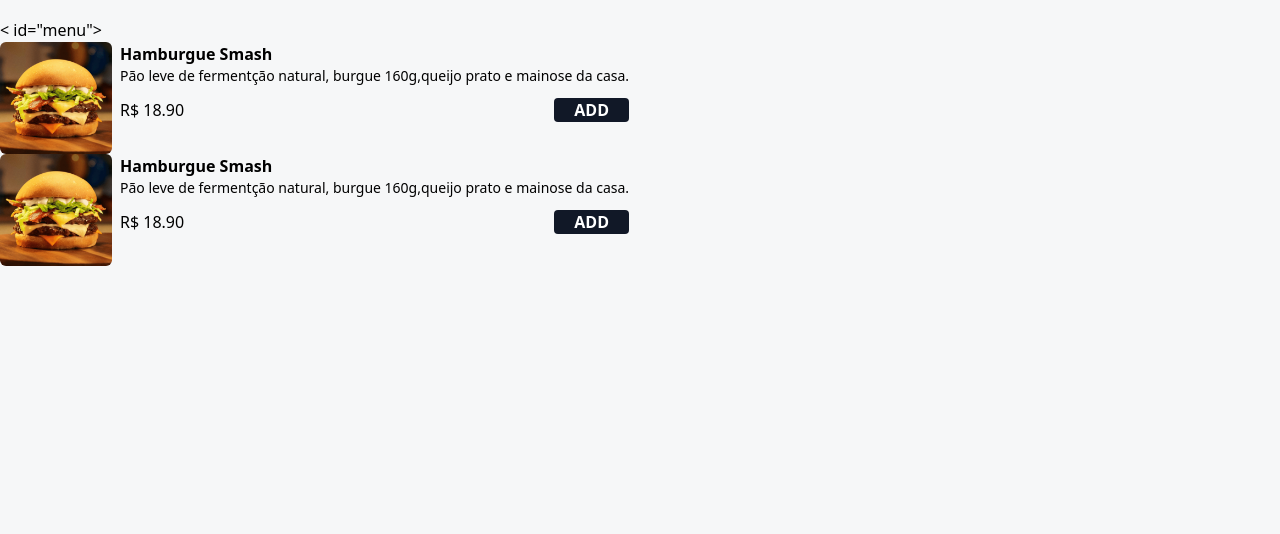
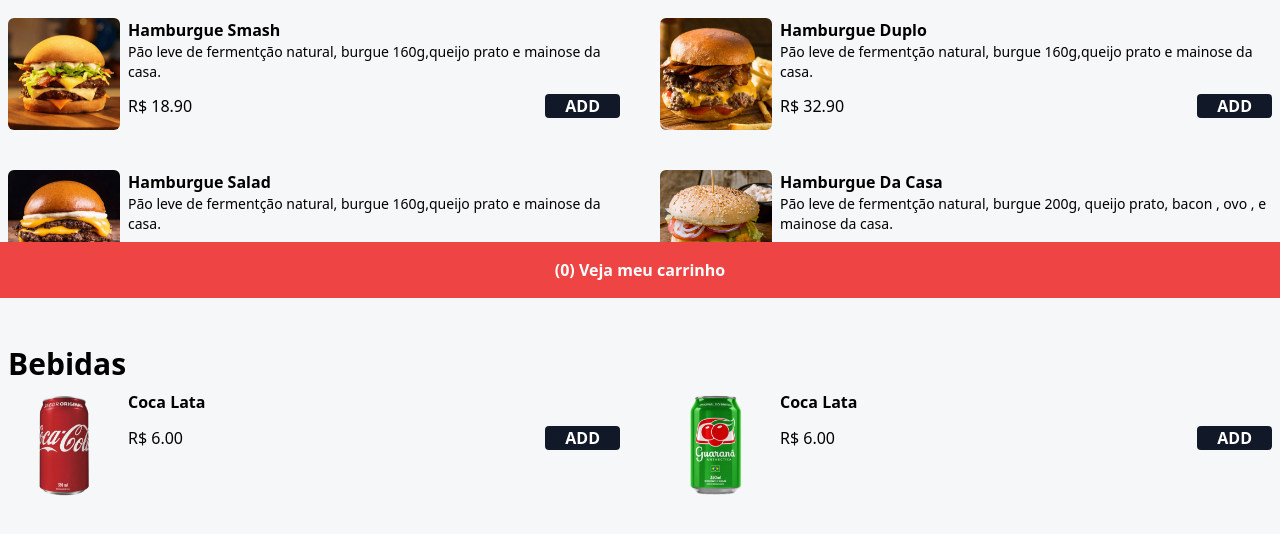
Before and after one commit to DevCassioNascimento/Burgue, a website: page index.html in a window 1280 px wide. Shown: the part 502-1036 px from the top of the page. Before the commit the page ends 800 px from the top, so only its background shows below. Drawn offline with nearby package versions, Linux system fonts and the light colour scheme.

Commit message:
modal e cart com javascript

```diff
--- a/index.html
+++ b/index.html
@@ -29,9 +29,10 @@
    <h2 class="text-4xl  font-bold text-center mt-9 mb-6">Confira o nosso Cardapio</h2>
 
    <!--Inicio Menu-->
-   < id="menu">
+   <div id="menu">
 
-    <main class="grid grid-cols-1">
+    <main class="grid grid-cols-1 md:grid-cols-2 gap-7 md:gap-10 mx-auto max-w-7xl px-2 mb-16">
+
         <!--Inicio Produto item-->
         <div class="flex gap-2">
             <img
@@ -39,8 +40,6 @@
                 alt="Hamburgue smach"
                 class="w-28 h-28 rounded-md hover:scale-110 hover:rotate-6 duration-300"
             />
-
-
         <div >
             <p class="font-bold">Hamburgue Smash</p>
             <p class="text-sm">Pão leve de fermentção natural, burgue 160g,queijo prato e mainose da casa.</p>
@@ -60,22 +59,22 @@
 
         <!--Produto2 Inicio-->
 
-        <div class="flex gap-2">
+        <div class="flex gap-2 ">
             <img
-            src="./img/hamb-1.png"
-            alt="Hamburgue smach"
+            src="./img/hamb-2.png"
+            alt="Hamburgue Duplo"
             class="w-28 h-28 rounded-md hover:scale-110 hover:rotate-6 duration-300"
             />
 
 
         <div >
-            <p class="font-bold">Hamburgue Smash</p>
+            <p class="font-bold">Hamburgue Duplo</p>
             <p class="text-sm">Pão leve de fermentção natural, burgue 160g,queijo prato e mainose da casa.</p>
             <div class="flex items-center gap-2 justify-between mt-3">
-                <p>R$ 18.90</p>
+                <p>R$ 32.90</p>
                 <button class="bg-gray-900 px-5 rounded add-to-cart-btn"
-                        data-name="Hamburgue Smash"
-                        data-price="18.90"
+                        data-name="Hamburgue Duplo"
+                        data-price="32.90"
                 >
                     <p class=" font-bold text-white">ADD</p>
                 </button>
@@ -85,10 +84,168 @@
 
      <!--Produto2 Fim-->
 
+
+      <!--Produto3 Inicio-->
+
+      <div class="flex gap-2 ">
+        <img
+        src="./img/hamb-3.png"
+        alt="Hamburgue Salad"
+        class="w-28 h-28 rounded-md hover:scale-110 hover:rotate-6 duration-300"
+        />
+
+
+    <div >
+        <p class="font-bold">Hamburgue Salad</p>
+        <p class="text-sm">Pão leve de fermentção natural, burgue 160g,queijo prato e mainose da casa.</p>
+        <div class="flex items-center gap-2 justify-between mt-3">
+            <p>R$ 32.90</p>
+            <button class="bg-gray-900 px-5 rounded add-to-cart-btn"
+                    data-name="Hamburgue Salad"
+                    data-price="32.90"
+            >
+                <p class=" font-bold text-white">ADD</p>
+            </button>
+        </div>
+    </div>
+ </div>
+
+ <!--Produto3 Fim-->
+
+
+ <!--Produto4 Inicio-->
+
+ <div class="flex gap-2 ">
+    <img
+    src="./img/hamb-4.png"
+    alt="Hamburgue Da Casa"
+    class="w-28 h-28 rounded-md hover:scale-110 hover:rotate-6 duration-300"
+    />
+
+
+<div >
+    <p class="font-bold">Hamburgue Da Casa</p>
+    <p class="text-sm">Pão leve de fermentção natural, burgue 200g, queijo prato, bacon , ovo , e mainose da casa.</p>
+    <div class="flex items-center gap-2 justify-between mt-3">
+        <p>R$ 32.90</p>
+        <button class="bg-gray-900 px-5 rounded add-to-cart-btn"
+                data-name="Hamburgue Da Casa"
+                data-price="35.90"
+        >
+            <p class=" font-bold text-white">ADD</p>
+        </button>
+    </div>
+</div>
+</div>
+
+<!--Produto4 Fim-->
+
     </main>
 
+   <div class="mx-auto px-2 my-2 max-w max-w-7xl">
+    <h2 class="font-bold text-3xl">
+        Bebidas
+    </h2>
+   </div>
+
+ <!--grid Bebidas-->
+   <div class="grid grid-cols-1 md:grid-cols-2 gap-7 md:gap-10 mx-auto max-w-7xl px-2 mb-16" id="menu">
+
+    <!--Bebida 1 Inicio-->
+
+ <div class="flex gap-2 w-full">
+    <img
+    src="./img/refri-1.png"
+    alt="Coca Lata"
+    class="w-28 h-28 rounded-md hover:scale-110 hover:rotate-6 duration-300"
+    />
 
 
+<div class="w-full" >
+    <p class="font-bold">Coca Lata</p>
+    <div class="flex items-center gap-2 justify-between mt-3">
+        <p>R$ 6.00</p>
+        <button class="bg-gray-900 px-5 rounded add-to-cart-btn"
+                data-name="Coca Lata"
+                data-price="6.00"
+        >
+            <p class=" font-bold text-white">ADD</p>
+        </button>
+    </div>
+</div>
+</div>
+
+<!--Bebida1 Fim-->
+
+ <!--Bebida 2 Inicio-->
+
+ <div class="flex gap-2 w-full">
+    <img
+    src="./img/refri-2.png"
+    alt=" Lata"
+    class="w-28 h-28 rounded-md hover:scale-110 hover:rotate-6 duration-300"
+    />
+
+
+<div class="w-full" >
+    <p class="font-bold">Coca Lata</p>
+    <div class="flex items-center gap-2 justify-between mt-3">
+        <p>R$ 6.00</p>
+        <button class="bg-gray-900 px-5 rounded add-to-cart-btn"
+                data-name="Coca Lata"
+                data-price="6.00"
+        >
+            <p class=" font-bold text-white">ADD</p>
+        </button>
+    </div>
+</div>
+</div>
+
+
+<!--Bebida2 Fim-->
+
+   </div>
+
+
+   </div>
+
+   <div class="bg-black/60 w-full h-full fixed top-0 left-0 z-[99]   items-center justify-center hidden "
+    id="cart-modal">
+
+     <div class="bg-white p-5 rounded-md min-w-[90%] md:min-w-[600px]">
+        <h2 class="text-center  font-bold text-2xl mb-2">Meu carrinho</h2>
+
+        <div id="cart-items" class="flex justify-between mb-2 flex-col "></div>
+
+        <p class="font-bold">Total: <span id="cart-total">0.00</span></p>
+        <p class="font-bold mt-4">Endereço de entrega</p>
+        <input
+            type="text"
+            placeholder="Digite o Seu Endereço"
+            class="w-full border-2 p-1 rounded my-1"
+            id="address"
+        />
+        <p class="text-red-500 hidden" id="address-warn">Digite seu endereço completo</p>
+
+        <div class="flex items-center justify-between mt-5 w-full">
+            <button id="close-modal-btn">Fechar</button>
+            <button id="checkout-btn" class="bg-green-500 text-white px-4 py-1 rounded">Finalizar pedido</button>
+        </div>
+
+     </div>
+
+   </div>
+
+   <footer class=" w-full bg-red-500 fixed bottom-0 z-40 text-center items-center justify-center py-4 " >
+    <button class=" gap-2 text-white font-bold"
+            id="cart-btn">
+        (<span id="cart-count">0</span>)
+        Veja meu carrinho
+    </button>
+
+   </footer>
+
+   <script src="script.js"></script>
 
 </body>
 </html>
--- /dev/null
+++ b/script.js
@@ -0,0 +1,58 @@
+const menu = document.getElementById ("menu");
+const cartBtn = document.getElementById ("cart-btn");
+const cartModal = document.getElementById ("cart-modal");
+const cartItemsContainer = document.getElementById ("cart-items");
+const cartTotal = document.getElementById ("cart-total");
+const checkoutBtn = document.getElementById ("checkout-btn");
+const closeModalBtn = document.getElementById ("close-modal-btn");
+const cartCounter = document.getElementById ("cart-count");
+const addressInput = document.getElementById ("address");
+const addressWarn = document.getElementById ("address-warn");
+
+let cart = [];
+
+
+// abrir carrinho modal
+cartBtn.addEventListener ("click" , function() {
+    cartModal.style.display = "flex"
+});
+
+// fechar modal ao clicar fora
+cartModal.addEventListener ("click" ,function(event) {
+   if(event.target === cartModal){
+      cartModal.style.display = "none"
+   }
+});
+
+// fechar modal no botão fechar
+closeModalBtn.addEventListener("click"  ,function() {
+   cartModal.style.display = "none"
+});
+
+
+// adicionando no carinho
+
+menu.addEventListener ("click" , function(event){
+  let parentButton = event.target.closest(".add-to-cart-btn")
+  if(parentButton) {
+    const name = parentButton.getAttribute("data-name")
+    const price = parseFloat (parentButton.getAttribute("data-price"))
+    addToCartbtn ( name, price)
+
+    // adicionar no carrinh0
+
+  }
+});
+
+// função paraa adicionar no carrinho
+function addToCartbtn (name, price) {
+    const existingItem = cart.find(item => item.name === name)
+    if (existingItem){
+        existingItem.quantity += 1 ;
+    }
+    cart.push({
+        name,
+        price,
+        quantity: 1,
+    })
+}
```
Also changed, not shown: styles/output.css. Lines whose indentation alone changed are shown as unchanged.
